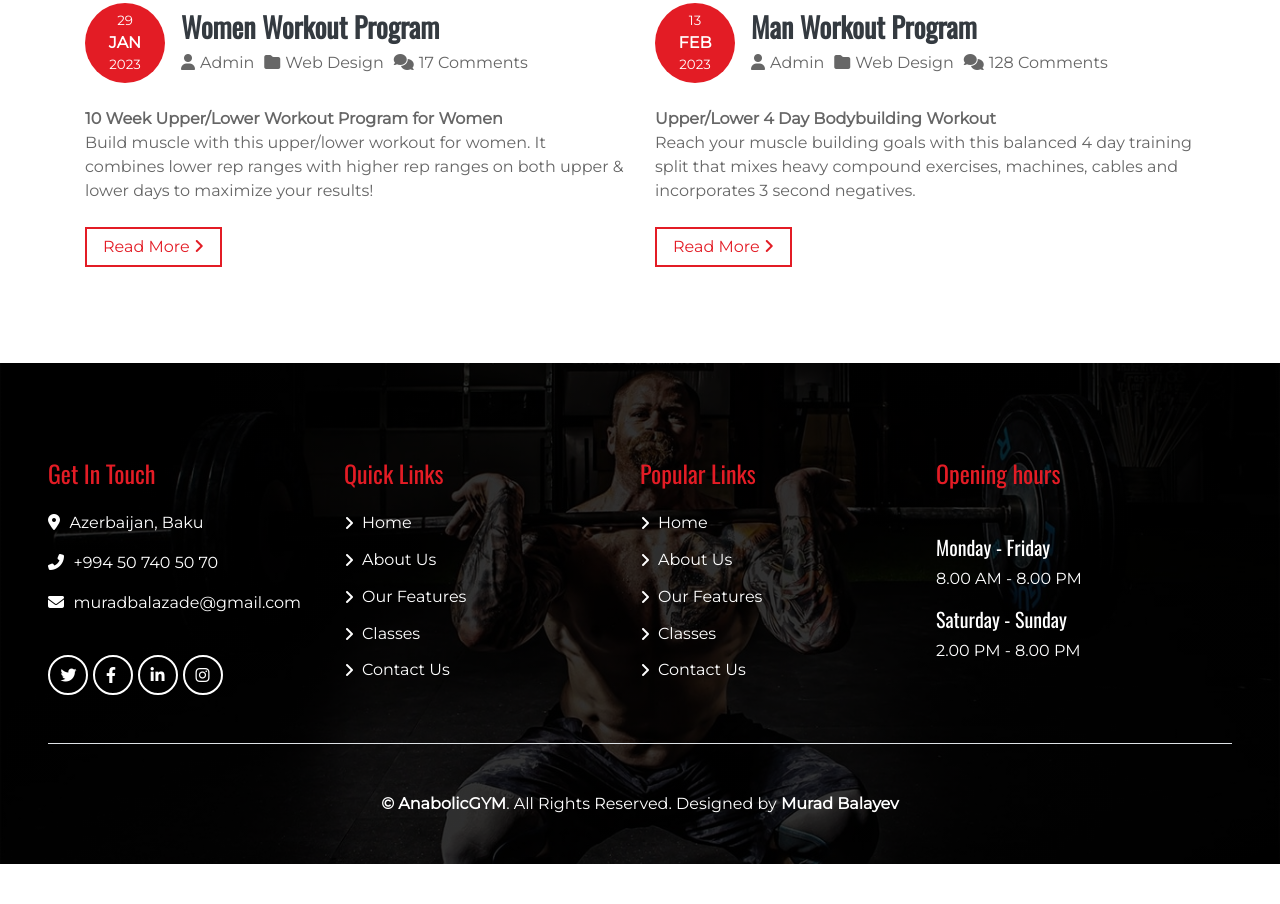
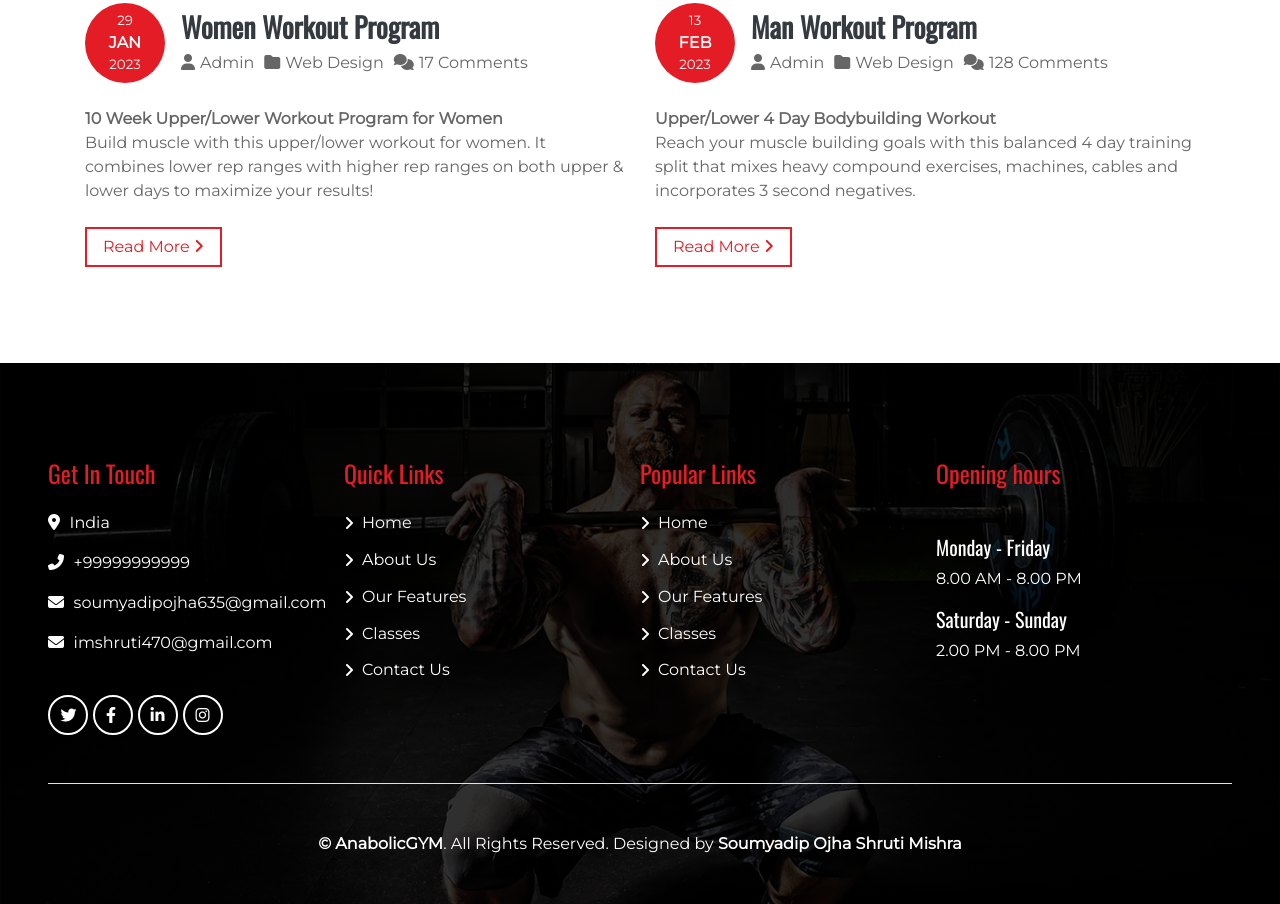
Before and after one commit to SoumyadipOjha/fullstack_gym, a website: page index.html in a window 1280 px wide. Shown: the part 5754-6658 px from the top of the page. Before the commit the page ends 6618 px from the top, so only its background shows below. Drawn offline with nearby package versions, Linux system fonts and the light colour scheme.

Commit message:
contacts added

```diff
--- a/index.html
+++ b/index.html
@@ -671,9 +671,10 @@
             <div class="footer_blocks">
                 <div class="footer_box">
                     <h4>Get In Touch</h4>
-                    <p><i class="fa fa-map-marker-alt"></i>Azerbaijan, Baku</p>
-                    <p><i class="fa fa-phone-alt"></i>+994 50 740 50 70</p>
-                    <p><i class="fa fa-envelope"></i>muradbalazade@gmail.com</p>
+                    <p><i class="fa fa-map-marker-alt"></i>India</p>
+                    <p><i class="fa fa-phone-alt"></i>+99999999999</p>
+                    <p><i class="fa fa-envelope"></i>soumyadipojha635@gmail.com</p>
+                    <p><i class="fa fa-envelope"></i>imshruti470@gmail.com</p>
                     <div class="socials">
                         <a style="width: 40px; height: 40px;" href="#"><i class="fab fa-twitter"></i></a>
                         <a style="width: 40px; height: 40px;" href="#"><i class="fab fa-facebook-f"></i></a>
@@ -715,7 +716,9 @@
             </div>
             <p class="rights">
                 <b> © AnabolicGYM</b>. All Rights Reserved. Designed by <a target="_blank"
-                    href="https://www.instagram.com/mouradbalayev">Murad Balayev</a>
+                    href="https://www.linkedin.com/in/soumyadip-ojha">Soumyadip Ojha</a>
+               <a target="_blank"
+                    href="https://www.linkedin.com/in/shrutimishra30/">Shruti Mishra</a>
             </p>
         </div>
     </footer>
```
